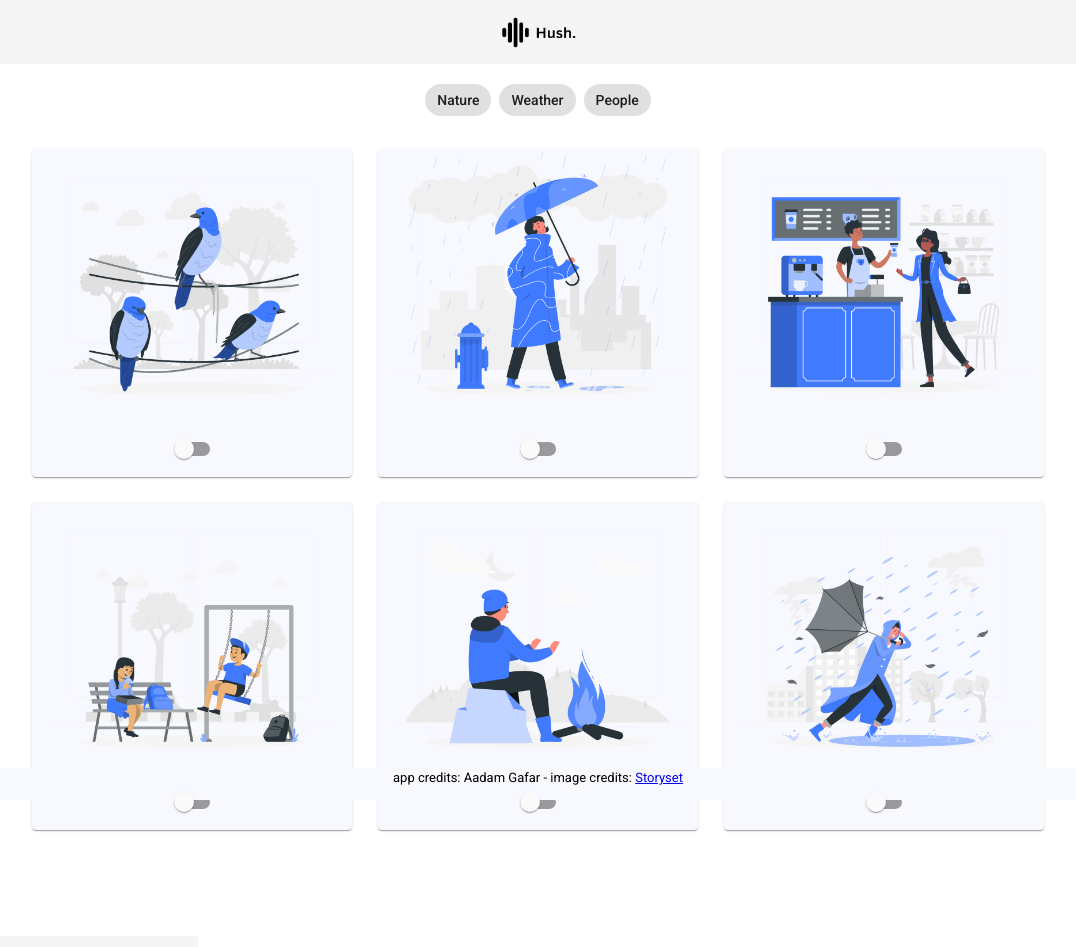
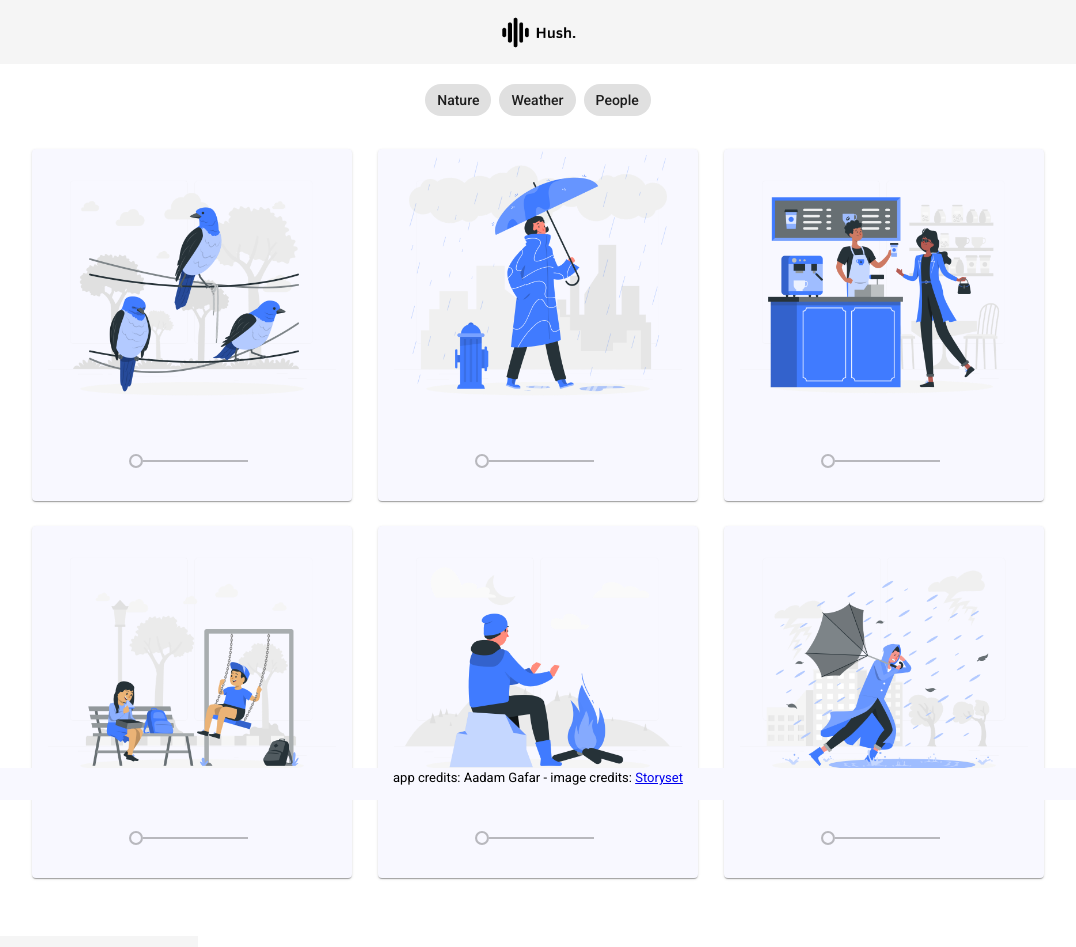
Before and after one commit to Aadam-Gafar/Hush, an Angular app: page / in a window 1280 px wide. Shown: the top 947 px of the page, without its empty margins (102-1178 px from the left). Built offline with nearby package versions, Linux system fonts and the light colour scheme.

Commit message:
Replaced sound toggle with slider

```diff
--- a/src/app/app.module.ts
+++ b/src/app/app.module.ts
@@ -7,10 +7,10 @@ import { ChipsComponent } from './chips/chips.component';
 import { CardsComponent } from './cards/cards.component';
 
 // Angular Material imports
-import { MatSlideToggleModule } from '@angular/material/slide-toggle'
 import { MatToolbarModule } from '@angular/material/toolbar'
 import { MatChipsModule } from '@angular/material/chips'
 import { MatCardModule } from '@angular/material/card';
+import { MatSliderModule } from '@angular/material/slider'
 
 @NgModule({
   declarations: [
@@ -20,10 +20,10 @@ import { MatCardModule } from '@angular/material/card';
   ],
   imports: [
     BrowserModule,
-    MatSlideToggleModule,
     MatToolbarModule,
     MatChipsModule,
-    MatCardModule
+    MatCardModule,
+    MatSliderModule
   ],
   providers: [],
   bootstrap: [AppComponent]
--- a/src/app/cards/cards.component.html
+++ b/src/app/cards/cards.component.html
@@ -2,42 +2,42 @@
     <div class="container">
         <mat-card>
             <img mat-card-image src="../assets/bird.png">
-            <mat-slide-toggle></mat-slide-toggle>
+            <mat-slider></mat-slider>
         </mat-card>
     </div>
 
     <div class="container">
         <mat-card>
             <img mat-card-image src="../assets/rain.png">
-            <mat-slide-toggle></mat-slide-toggle>
+            <mat-slider></mat-slider>
         </mat-card>
     </div>
 
     <div class="container">
         <mat-card>
             <img mat-card-image src="../assets/coffee.png">
-            <mat-slide-toggle></mat-slide-toggle>
+            <mat-slider></mat-slider>
         </mat-card>
     </div>
 
     <div class="container">
         <mat-card>
             <img mat-card-image src="../assets/park.png">
-            <mat-slide-toggle></mat-slide-toggle>
+            <mat-slider></mat-slider>
         </mat-card>
     </div>
 
     <div class="container">
         <mat-card>
             <img mat-card-image src="../assets/fire.png">
-            <mat-slide-toggle></mat-slide-toggle>
+            <mat-slider></mat-slider>
         </mat-card>
     </div>
 
     <div class="container">
         <mat-card>
             <img mat-card-image src="../assets/storm.png">
-            <mat-slide-toggle></mat-slide-toggle>
+            <mat-slider></mat-slider>
         </mat-card>
     </div>
 </body>
```
